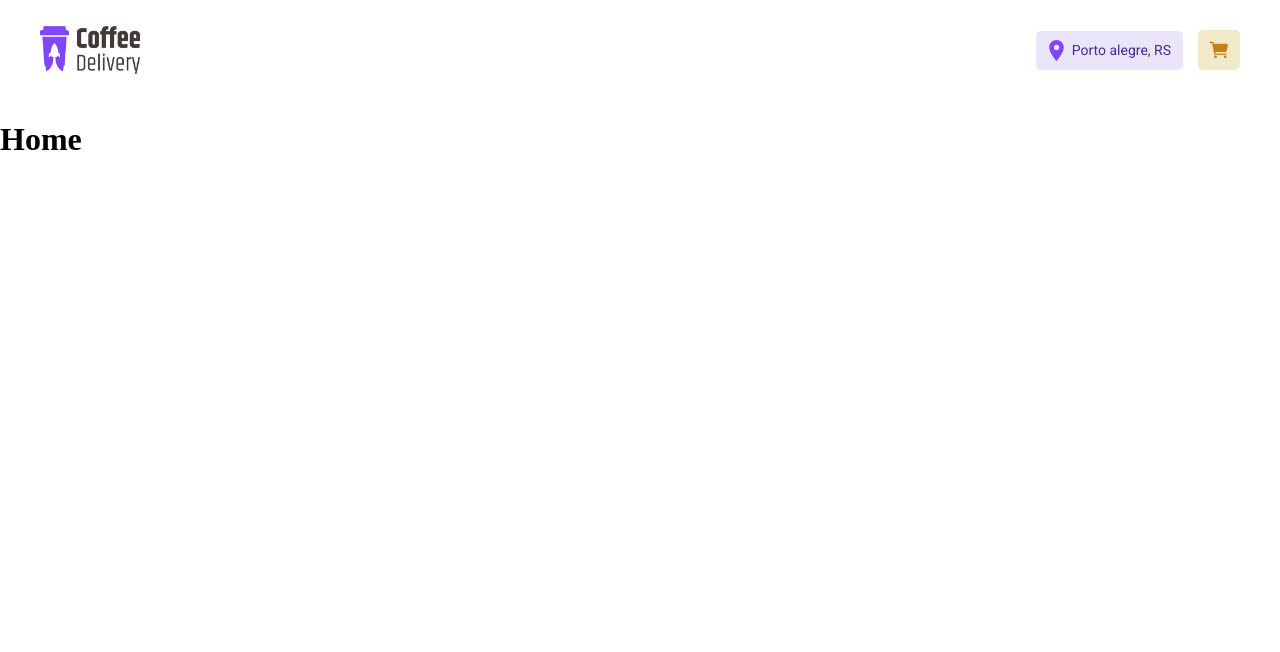
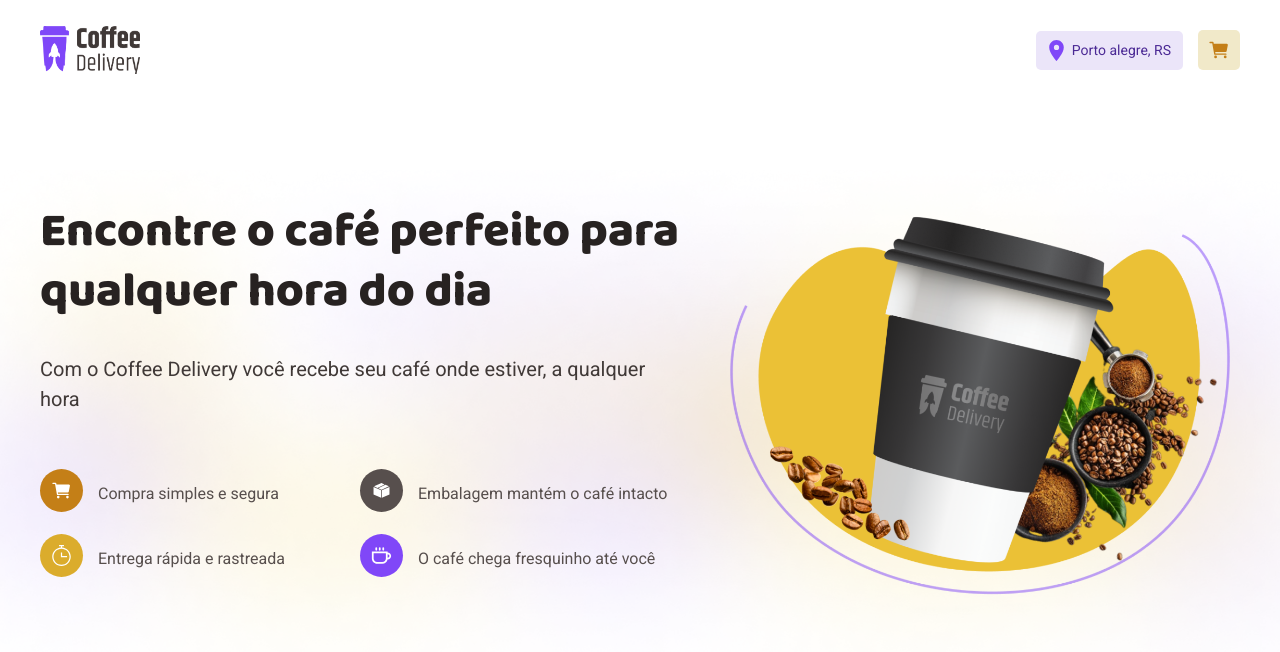
Before and after one commit to henrique2003/Coffe-delivery, a React (Vite) app: page / in a window 1280 px wide. Shown: the top 652 px of the page. Built offline with nearby package versions, Linux system fonts and the light colour scheme.

Commit message:
feat: introduction home

```diff
--- /dev/null
+++ b/src/assets/index.ts
@@ -0,0 +1,9 @@
+import background_gradient from './background_gradient.png'
+import coffe_intro from './coffe_intro.png'
+import logo from './Logo.png'
+
+export {
+  background_gradient,
+  coffe_intro,
+  logo
+}
--- /dev/null
+++ b/src/pages/Home/components/Itens/index.tsx
@@ -0,0 +1,20 @@
+import * as S from './styles'
+
+interface IProps {
+  bgColor: string
+  text: string
+  children: JSX.Element
+}
+
+const Itens: React.FC<IProps> = ({ bgColor, children, text }) => {
+  return (
+    <S.Container>
+      <S.BoxIcon bgColor={bgColor}>
+        {children}
+      </S.BoxIcon>
+      <p>{text}</p>
+    </S.Container>
+  )
+}
+
+export default Itens
--- /dev/null
+++ b/src/pages/Home/components/Itens/styles.ts
@@ -0,0 +1,36 @@
+import styled from 'styled-components'
+
+export const Container = styled.div`
+  display: flex;
+  margin-top: 15px;
+
+  p {
+    font-size: 16px;
+    font-family: ${({ theme }) => theme.FONTS_FAMILY.ROBOTO};
+    color: ${({ theme }) => theme.COLORS.BASE_TEXT};
+    line-height: 18px;
+  }
+`
+
+interface IBoxIconProps {
+  bgColor: string
+}
+
+export const BoxIcon = styled.div<IBoxIconProps>`
+  border-radius: 50px;
+  width: 43px;
+  max-width: 43px;
+  min-width: 43px;
+  height: 43px;
+  display: flex;
+  justify-content: center;
+  align-items: center;
+  background-color: ${props => props.bgColor};
+  margin-right: 15px;
+
+  svg {
+    color: ${({ theme }) => theme.COLORS.WHITE};
+    font-size: 21px;
+    text-align: center;
+  }
+`
--- a/src/pages/Home/index.tsx
+++ b/src/pages/Home/index.tsx
@@ -1,8 +1,57 @@
+import { IoCart } from 'react-icons/io5'
+import { GiCardboardBoxClosed } from 'react-icons/gi'
+import { TfiTimer } from 'react-icons/tfi'
+import { CgCoffee } from 'react-icons/cg'
+
+import { Wrapper } from '../../theme/components'
 import * as S from './styles'
+import { coffe_intro } from '../../assets'
+import Itens from './components/Itens'
+import theme from '../../theme'
 
 const Home: React.FC = () => {
   return (
-    <S.Container><h1>Home</h1></S.Container>
+    <S.Container>
+      <S.BackgroundGradient>
+        <Wrapper>
+          <S.Flex>
+            <S.Content>
+              <S.Title>Encontre o café perfeito para qualquer hora do dia</S.Title>
+              <S.Subtitle>Com o Coffee Delivery você recebe seu café onde estiver, a qualquer hora</S.Subtitle>
+              <S.Grid>
+                <Itens
+                  text='Compra simples e segura'
+                  bgColor={theme.COLORS.YELLOW_DARK}
+                >
+                  <IoCart />
+                </Itens>
+                <Itens
+                  text='Embalagem mantém o café intacto'
+                  bgColor={theme.COLORS.BASE_TEXT}
+                >
+                  <GiCardboardBoxClosed />
+                </Itens>
+                <Itens
+                  text='Entrega rápida e rastreada'
+                  bgColor={theme.COLORS.YELLOW}
+                >
+                  <TfiTimer />
+                </Itens>
+                <Itens
+                  text='O café chega fresquinho até você'
+                  bgColor={theme.COLORS.PURPLE}
+                >
+                  <CgCoffee />
+                </Itens>
+              </S.Grid>
+            </S.Content>
+            <S.CoffeImage>
+              <img src={coffe_intro} alt="" />
+            </S.CoffeImage>
+          </S.Flex>
+        </Wrapper>
+      </S.BackgroundGradient>
+    </S.Container>
   )
 }
 
--- a/src/pages/Home/styles.ts
+++ b/src/pages/Home/styles.ts
@@ -1,5 +1,91 @@
 import styled from 'styled-components'
 
+import { background_gradient } from '../../assets'
+
 export const Container = styled.div`
+  width: 100%;
+  margin-top: 70px;
+  box-sizing: border-box;
+`
 
+export const BackgroundGradient = styled.div`
+  width: 100%;
+  height: 100%;
+  background: url(${background_gradient});
+  background-size: cover;
+  background-repeat: no-repeat;
+  background-position: center;
 `
+
+export const Flex = styled.div`
+  display: flex;
+  height: 100%;
+  height: 500px;
+
+  @media(max-width: 1200px) {
+    flex-direction: column;
+  }
+`
+
+export const Content = styled.div`
+
+
+  @media(max-width: 1200px) {
+    order: 2;
+    max-width: 800px;
+    margin: 0 auto;
+  }
+`
+
+export const Title = styled.h1`
+  width: 100%;
+  line-height: 60px;
+  word-break: break-all;
+  font-size: 48px;
+  font-family: ${({ theme }) => theme.FONTS_FAMILY.BALLO};
+  font-weight: bolder;
+  color: ${({ theme }) => theme.COLORS.BASE_TITLE};
+`
+
+export const Subtitle = styled.p`
+  font-size: 20px;
+  font-family: ${({ theme }) => theme.FONTS_FAMILY.ROBOTO};
+  color: ${({ theme }) => theme.COLORS.BASE_SUBTITLE};
+  line-height: 30px;
+  margin-top: 10px;
+`
+
+export const CoffeImage = styled.div`
+  margin-left: 40px;
+  max-width: 520px;
+  width: 100%;
+  margin-top: 40px;
+
+  img {
+    max-height: 400px;
+    width: 100%;
+    text-align: center;
+    margin: 0 auto;
+  }
+
+  @media(max-width: 1200px) {
+    order: 1;
+    margin: 0 auto;
+    margin-bottom: 40px;
+    max-width: 800px;
+
+    img {
+      max-height: 600px;
+    }
+  }
+`
+
+export const Grid = styled.div`
+  margin-top: 40px;
+  display: grid;
+  grid-template-columns: repeat(2, 1fr);
+
+  @media(max-width: 700px) {
+    grid-template-columns: repeat(1, 1fr);
+  }
+`
--- a/src/pages/index.ts
+++ b/src/pages/index.ts
@@ -1,5 +1,5 @@
-import Home from './Home/index';
-import Checkout from './Checkout/index';
+import Home from './Home/index'
+import Checkout from './Checkout/index'
 
 export {
   Home,
--- a/src/theme/components/Wrapper.ts
+++ b/src/theme/components/Wrapper.ts
@@ -3,9 +3,10 @@ import styled from 'styled-components'
 export default styled.div`
   max-width: 1200px;
   width: 100%;
+  height: 100%;
   margin: 0 auto;
 
   @media(max-width: 1250px) {
-    margin: 0 30px;
+    padding: 0 30px;
   }
 `
--- a/src/theme/index.ts
+++ b/src/theme/index.ts
@@ -6,7 +6,7 @@ export default {
     PURPLE_DARK: '#4B2995',
     PURPLE: '#8047F8',
     PURPLE_LIGHT: '#EBE5F9',
-    BASE_LIGHT: '#272221',
+    BASE_TITLE: '#272221',
     BASE_SUBTITLE: '#403937',
     BASE_TEXT: '#574F4D',
     BASE_LABEL: '#8D8686',
```
Also changed, not shown: src/theme/GlobalStyle.ts (+5 -2 lines), src/assets/background_gradient.png (added), src/assets/coffe_intro.png (added).
